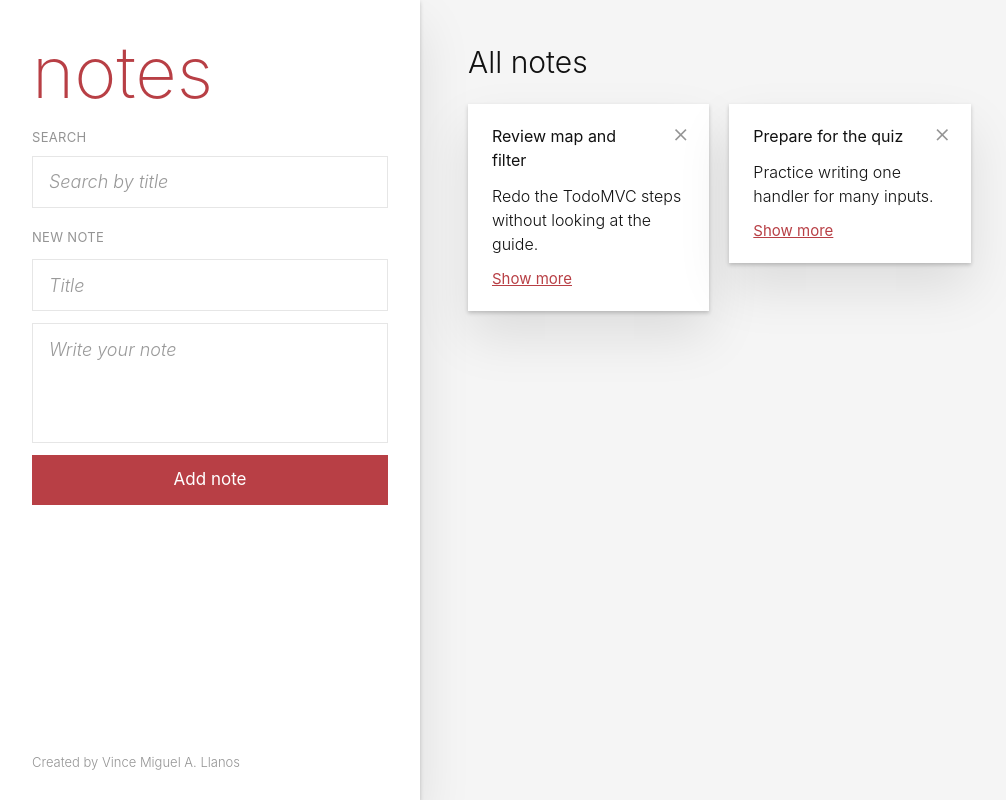
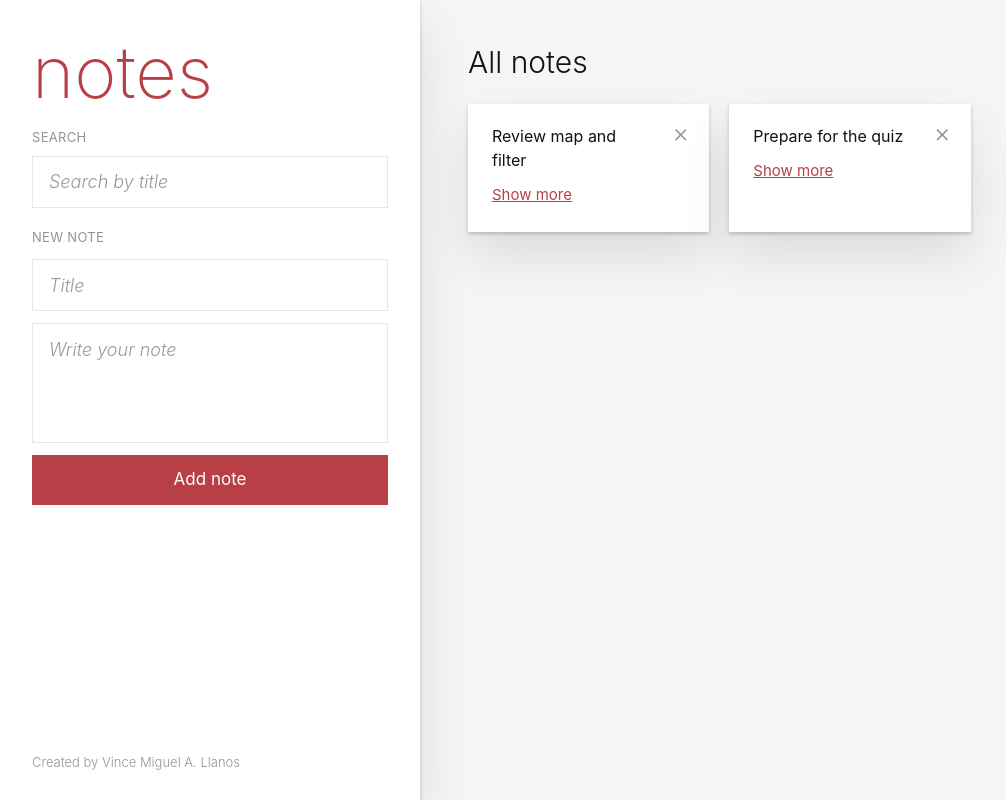
Before and after one commit to vincemiguelllanos/csit340g7-notes, a React (Vite) app: page / in a window 1280 px wide. Shown: the whole page, without its empty margins (0-1006 px from the left). Built offline with nearby package versions, Linux system fonts and the light colour scheme.

Commit message:
feat: add show more to note cards

```diff
--- a/src/components/NoteCard.jsx
+++ b/src/components/NoteCard.jsx
@@ -1,15 +1,22 @@
+import { useState } from 'react'
+
 function NoteCard({ title, body }) {
+
+  const [expanded, setExpanded] = useState(false)
+
   return (
     <div>
       <h3 className="pr-8 text-\[22px] font-normal break-words">{title}</h3>
+       {expanded && (
       <p className="mt-3 text-\[17px] break-words whitespace-pre-wrap text-\[#4d4d4d]">
        {body}
       </p>
+       )}
       <button
-        type="button"
+      onClick={() => setExpanded(!expanded)}
         className="mt-3 cursor-pointer text-[15px] font-normal text-[#b83f45] underline"
       >
-        Show more
+         {expanded ? 'Show less' : 'Show more'}
       </button>
     </div>
   )
```
